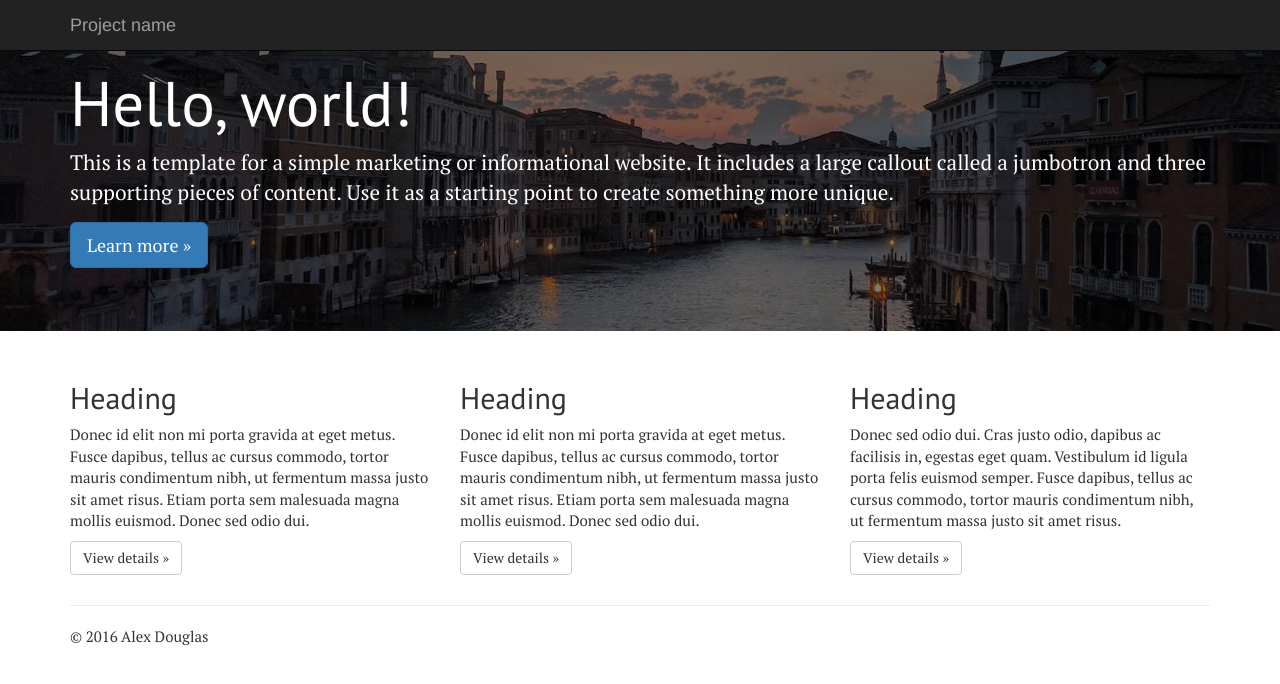
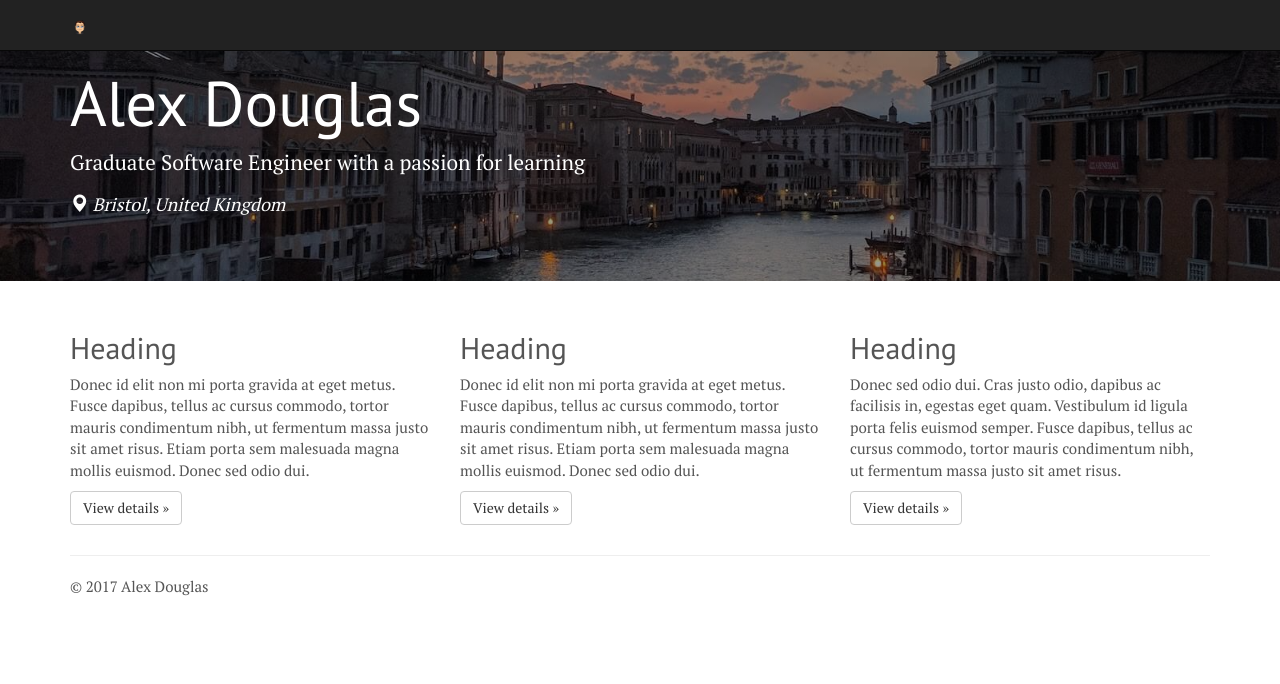
Before and after one commit to alexd111/personal-website, a plain HTML site: page index.html in a window 1280 px wide. Drawn offline with nearby package versions, Linux system fonts and the light colour scheme.

Commit message:
Some text changes

```diff
--- a/css/custom.css
+++ b/css/custom.css
@@ -1,19 +1,36 @@
 h1, h2, h3 {
     font-family: 'PT Sans', sans-serif;
+    color: #555;
 }
 
 p {
     font-family: 'PT Serif', serif;
     font-size: 15px;
+    color: #555;
 }
 
 .jumbotron {
-    background-image: linear-gradient(
-      rgba(0, 0, 0, 0.5),
-      rgba(0, 0, 0, 0.5)
+    background-image:linear-gradient(
+      rgba(0, 0, 0, 0.4),
+      rgba(0, 0, 0, 0.4)
     ), url('../img/background-compressed.jpg');
     background-repeat:no-repeat;
-    background-position: center center;
+    background-position: center;
     background-size:cover;
     color: white;
 }
+
+#banner-text {
+    color: white;
+}
+
+#location-text {
+    font-style: italic;
+    color: white;
+    font-size: 18px;
+}
+
+#avatar {
+    height: 20px;
+    width: 20px;
+}
--- a/index.html
+++ b/index.html
@@ -17,6 +17,7 @@
       <script src="https://oss.maxcdn.com/html5shiv/3.7.3/html5shiv.min.js"></script>
       <script src="https://oss.maxcdn.com/respond/1.4.2/respond.min.js"></script>
     <![endif]-->
+    <link rel="shortcut icon" type="image/x-icon" href="./img/avatar.png" />
   </head>
   <body>
 
@@ -29,7 +30,9 @@
             <span class="icon-bar"></span>
             <span class="icon-bar"></span>
           </button>
-          <a class="navbar-brand" href="#">Project name</a>
+          <a class="navbar-brand" href="#">
+            <img id="avatar" src="./img/avatar.png">
+          </a>
         </div>
         <div id="navbar" class="navbar-collapse collapse">
         </div><!--/.navbar-collapse -->
@@ -39,9 +42,12 @@
     <!-- Main jumbotron for a primary marketing message or call to action -->
     <div class="jumbotron">
       <div class="container">
-        <h1>Hello, world!</h1>
-        <p>This is a template for a simple marketing or informational website. It includes a large callout called a jumbotron and three supporting pieces of content. Use it as a starting point to create something more unique.</p>
-        <p><a class="btn btn-primary btn-lg" href="#" role="button">Learn more &raquo;</a></p>
+        <h1 id="page-title">Alex Douglas</h1>
+        <p id="banner-text">Graduate Software Engineer with a passion for learning</p>
+        <p id="location-text">
+          <span class="glyphicon glyphicon-map-marker" aria-hidden="true"></span>
+          Bristol, United Kingdom
+        </p>
       </div>
     </div>
 
@@ -68,7 +74,7 @@
       <hr>
 
       <footer>
-        <p>&copy; 2016 Alex Douglas</p>
+        <p>&copy; 2017 Alex Douglas</p>
       </footer>
     </div> <!-- /container -->
 
```
Also changed, not shown: img/avatar.png (added).
